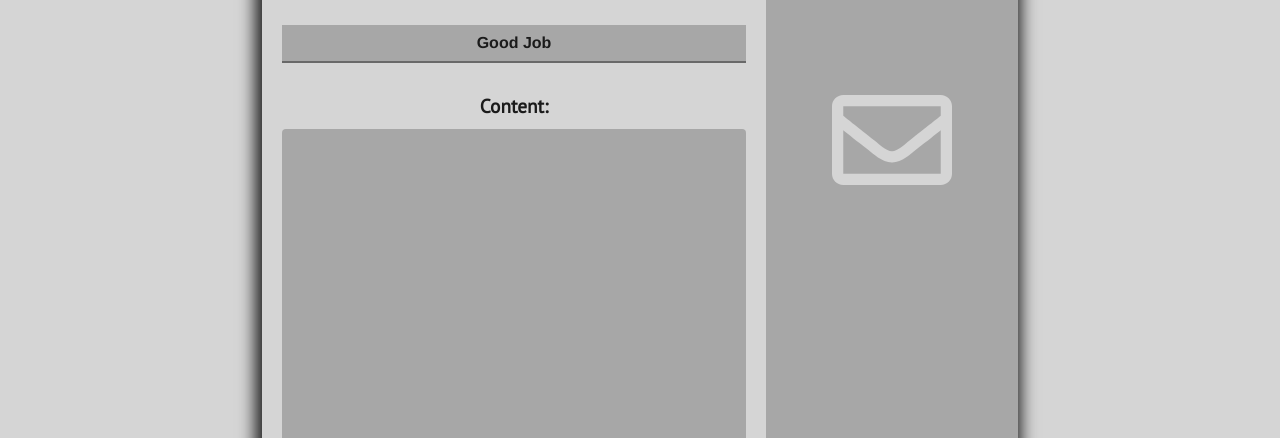
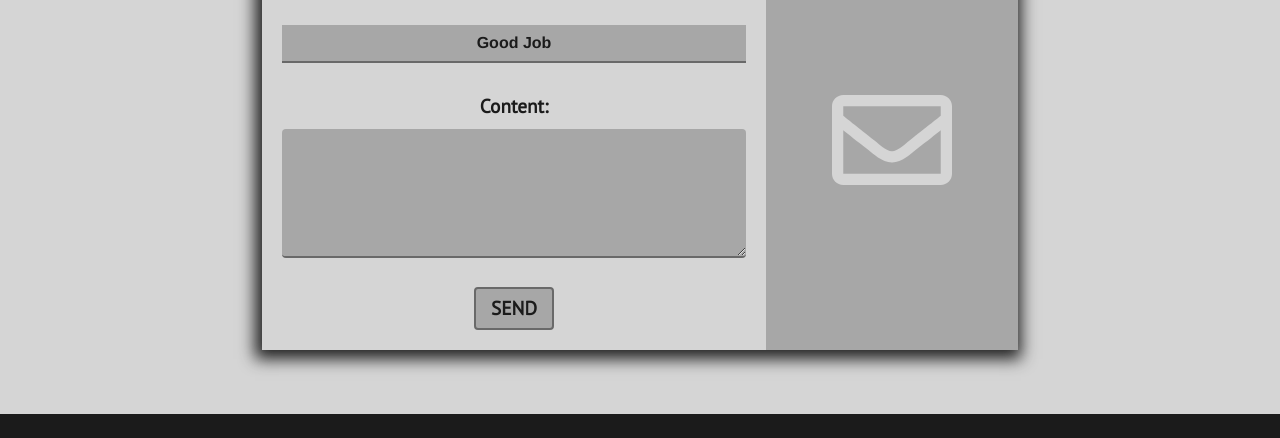
Before and after one commit to SISE-Web-Development-Environments/assignment1-David-Fadida, a plain HTML site: page index.html in a window 1280 px wide. Shown: the part 6870-7308 px from the top of the page. Drawn offline with nearby package versions, Linux system fonts and the light colour scheme; a web font is replaced by a local one.

Commit message:
Update by David Fadida

```diff
--- a/index.html
+++ b/index.html
@@ -260,7 +260,7 @@
                                id="exampleFormControlInput2" autocomplete=“off” value="Good Job">
                         <br>
                         <label for="exampleFormControlTextarea1">Content:</label>
-                        <textarea class="form-control" id="exampleFormControlTextarea1" rows="40"></textarea>
+                        <textarea class="form-control" id="exampleFormControlTextarea1" rows="4"></textarea>
                         <br>
                         <input type="submit" value="SEND" class="btn" id="submit-mail">
                         <!--                    <input type="reset" value="RESET" class="btn" id="reset-mail">-->
```
